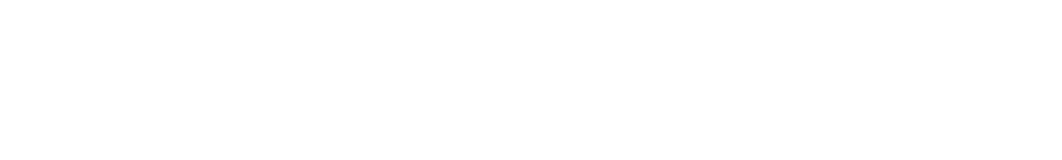
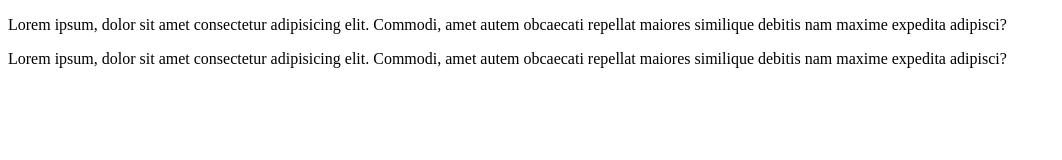
Before and after one commit to kadekriyan/amcc-belajar-git, a plain HTML site: page index.html in a window 1280 px wide. Shown: the whole page, without its empty margins (0-1062 px from the left). Drawn offline with Linux system fonts and the light colour scheme.

Commit message:
feat: add lorem description

```diff
--- a/index.html
+++ b/index.html
@@ -6,6 +6,7 @@
     <title>Document</title>
 </head>
 <body>
-
+    <p>Lorem ipsum, dolor sit amet consectetur adipisicing elit. Commodi, amet autem obcaecati repellat maiores similique debitis nam maxime expedita adipisci?</p>
+    <p>Lorem ipsum, dolor sit amet consectetur adipisicing elit. Commodi, amet autem obcaecati repellat maiores similique debitis nam maxime expedita adipisci?</p>
 </body>
 </html>
```
